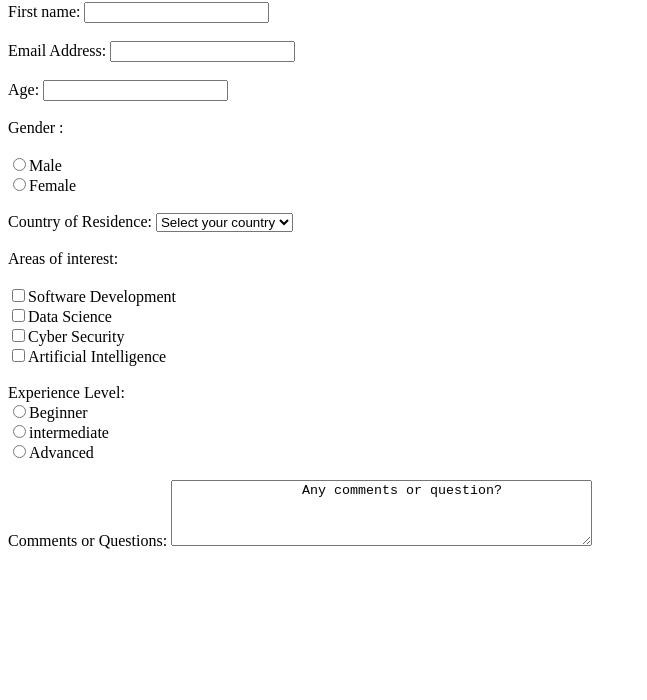
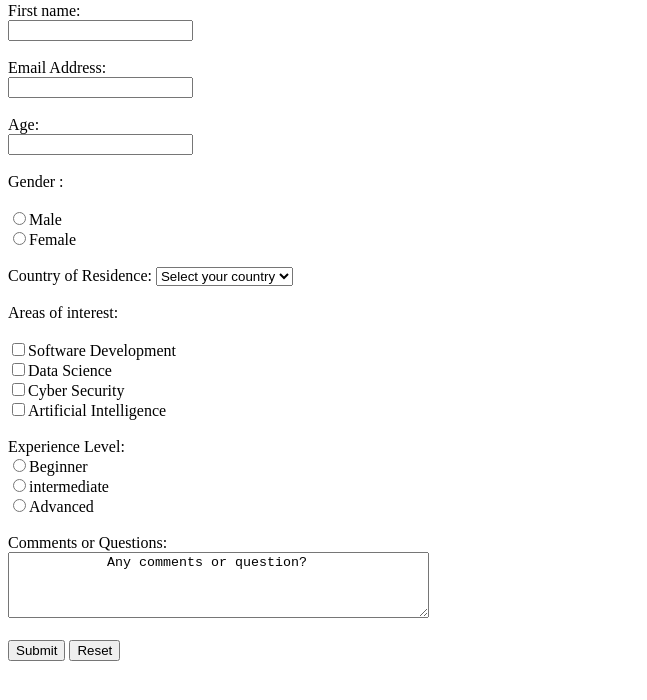
Before and after one commit to aiinsyafiqah/task2, a plain HTML site: page index.html in a window 1280 px wide. Shown: the part 78-778 px from the top of the page, without its empty margins (0-647 px from the left). Drawn offline with Linux system fonts and the light colour scheme.

Commit message:
create submit & reset button

```diff
--- a/index.html
+++ b/index.html
@@ -7,15 +7,20 @@
     <body>
         <h1>Conference Registration Form</h1>
         <form>
-            First name: <input type="text" name="firstname"><br><br>
+            First name:
+            <br>
+            <input type="text" name="firstname"><br><br>
 
             <!--label form-->
 
             <label for="email">Email Address:</label>
+            <br>
             <input type="email" id="email" name="email">
 
             <br><br>
-            Age: <input type="text" name="age">
+            Age:
+            <br>
+            <input type="text" name="age">
 
             <br><br>
             Gender :
@@ -68,10 +73,16 @@
 
             <br><br>
             Comments or Questions:
+            <br>
             <textarea id="QnA" name="QnA" rows="4" cols="50">
-                Any comments or question?
+            Any comments or question?
             </textarea>
 
+            <br><br>
+
+            <!--Submit Button-->
+            <input type="submit" value="Submit">
+            <input type="reset" value="Reset">
 
         </form>
     </body>
```
